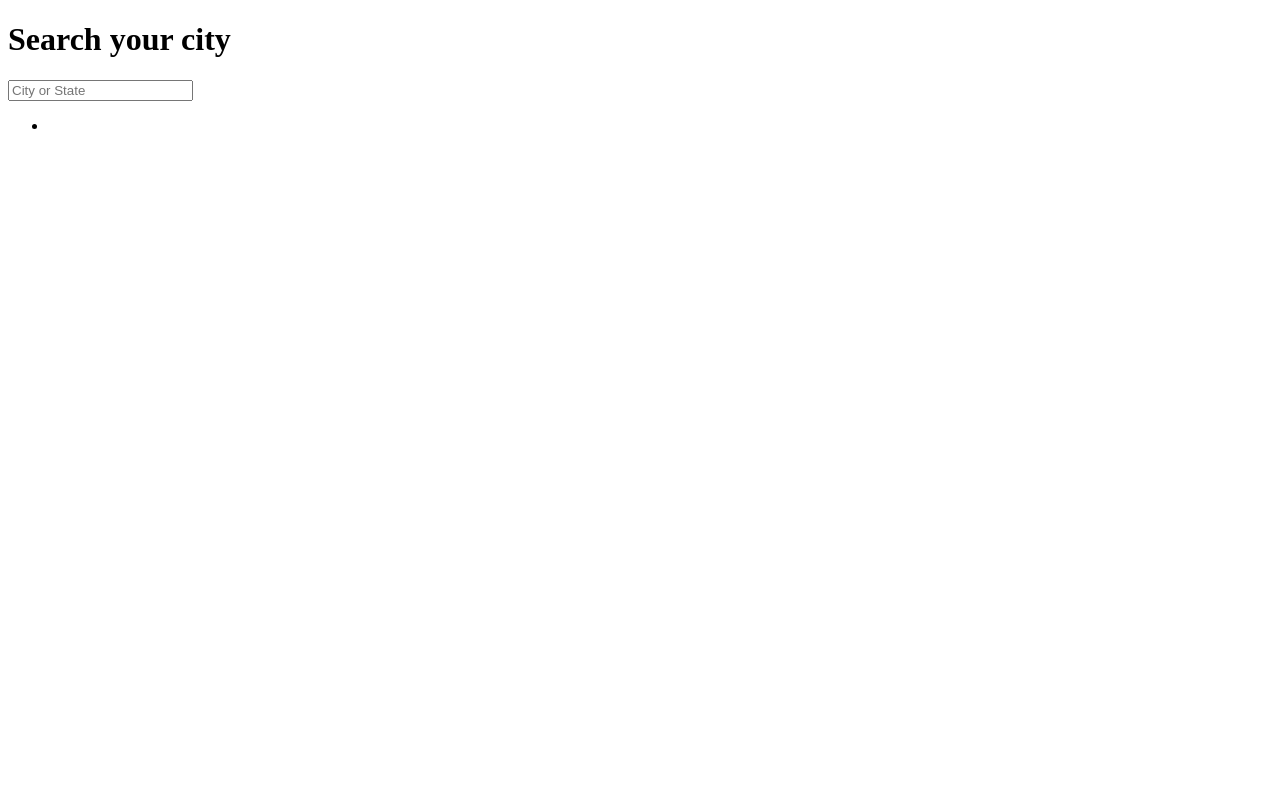
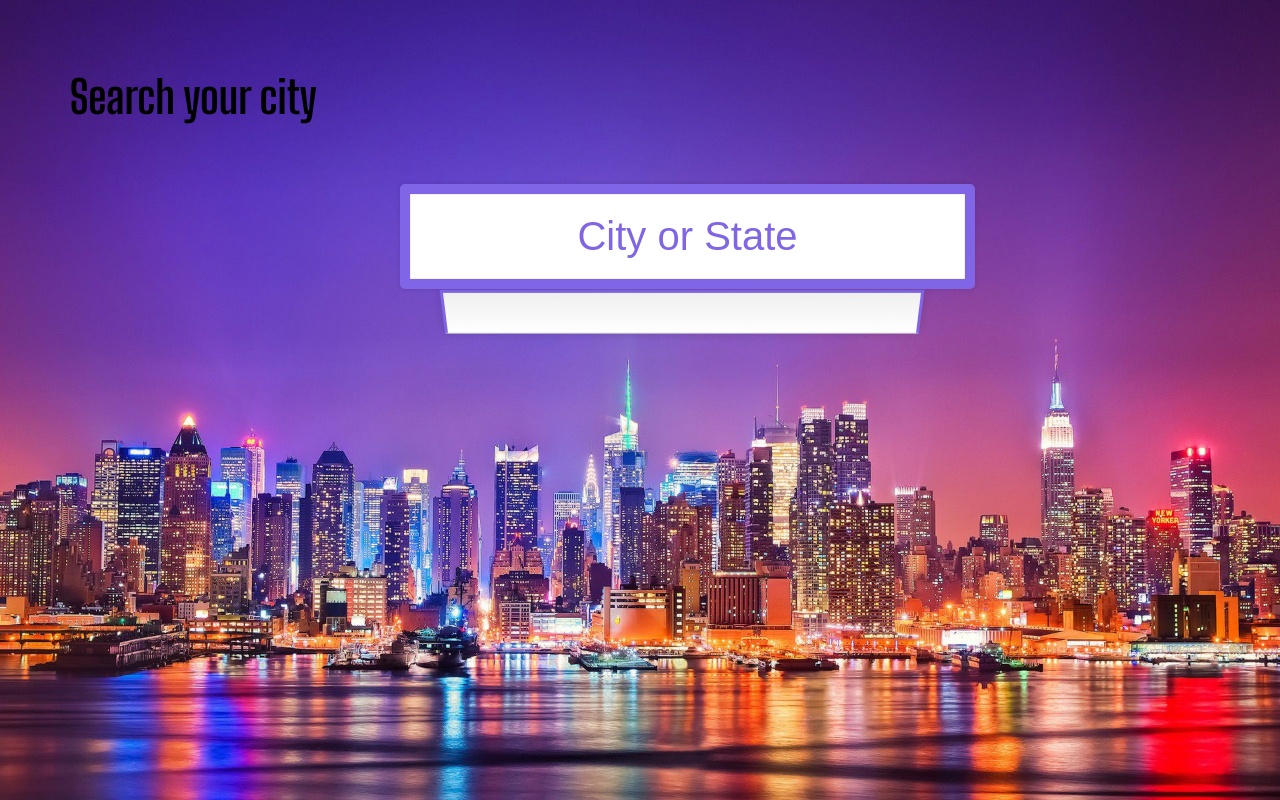
Before and after one commit to adharamonzon/reto-6-js-ajax, a plain HTML site: page index.html in a window 1280 px wide. Drawn offline with Linux system fonts and the light colour scheme; no server answers.

Commit message:
add styles

```diff
--- a/css/main.css
+++ b/css/main.css
@@ -1,3 +1,83 @@
+* {
+  padding: 0;
+  margin: 0;
+  box-sizing: border-box;
+}
+.main {
+  background-image: url(./images/background.jpg);
+  background-size: cover;
+  background-position: center;
+  height: 100vh;
+  overflow: hidden;
+  font-family: 'Big Shoulders Display', cursive;
+}
+
+.title {
+  font-size: 45px;
+  padding-top: 70px;
+  margin-left: 70px;
+}
+.form {
+  max-width: 400px;
+  margin: 50px auto;
+}
+
+.search {
+  align-self: center;
+  padding: 20px;
+  margin: 0;
+  text-align: center;
+  outline: 0;
+  border: 10px solid #8065e6;
+  left: -10%;
+  position: relative;
+  top: 10px;
+  z-index: 2;
+  border-radius: 5px;
+  font-size: 40px;
+  box-shadow: 0 0 5px rgba(0, 0, 0, 0.12), inset 0 0 2px rgba(0, 0, 0, 0.19);
+}
+.search::placeholder {
+  color: #8065e6;
+}
+.suggestions {
+  margin: -42px;
+  padding: 0;
+  position: relative;
+  height: 481px;
+  overflow-y: scroll;
+}
+.suggestions::-webkit-scrollbar {
+  display: none;
+}
+.list-item {
+  width: 480px;
+  position: relative;
+  left: 35.5%;
+  border: solid 3px #8065e6;
+  font-family: 'Big Shoulders Display', cursive;
+  font-size: 20px;
+  list-style: none;
+  border-bottom: 1px solid #d8d8d8;
+  box-shadow: 0 0 10px rgba(0, 0, 0, 0.14);
+  margin: 0;
+  padding: 20px;
+  transition: 0.2s;
+  display: flex;
+  justify-content: space-between;
+  text-transform: capitalize;
+}
+
+.suggestions li:nth-child(even) {
+  transform: perspective(100px) rotateX(3deg) translateY(2px) scale(1.001);
+  background: linear-gradient(to bottom, #ffffff 0%, #efefef 100%);
+}
+
+.suggestions li:nth-child(odd) {
+  transform: perspective(100px) rotateX(-3deg) translateY(3px);
+  background: linear-gradient(to top, #ffffff 0%, #efefef 100%);
+}
+
 .hl {
-  text-decoration-color: yellow;
+  background: #8065e6;
 }
--- a/index.html
+++ b/index.html
@@ -4,16 +4,20 @@
     <meta charset="UTF-8" />
     <meta name="viewport" content="width=device-width, initial-scale=1.0" />
     <link rel="stylesheet" href="./css/main.css" />
+    <link rel="preconnect" href="https://fonts.gstatic.com" />
+    <link href="https://fonts.googleapis.com/css2?family=Big+Shoulders+Display:wght@400;500;600;700&display=swap" rel="stylesheet" />
     <title>Search your city</title>
   </head>
   <body>
-    <h1>Search your city</h1>
-    <form>
-      <input class="search" type="text" placeholder="City or State" />
-    </form>
-    <ul class="suggestions">
-      <li class="list-item"></li>
-    </ul>
+    <main class="main">
+      <h1 class="title">Search your city</h1>
+      <form class="form">
+        <input class="search" type="text" placeholder="City or State" />
+      </form>
+      <ul class="suggestions">
+        <li class="list-item"></li>
+      </ul>
+    </main>
     <script src="./js/main.js"></script>
   </body>
 </html>
--- a/js/main.js
+++ b/js/main.js
@@ -32,10 +32,10 @@ function displayMatches () {
   const matchArray = findMatches(this.value, cities);
   const html = matchArray.map((place) => {
     const regex = new RegExp(this.value, 'gi');
-    const cityName = place.city.replace(regex, `<mark class="hl">${this.value}</mark>`)
-    const stateName = place.state.replace(regex, `<mark class="hl">${this.value}</mark>`)
+    const cityName = place.city.replace(regex, `<span class="hl">${this.value}</span>`)
+    const stateName = place.state.replace(regex, `<span class="hl">${this.value}</span>`)
     return `
-    <li>
+    <li class='list-item'>
     <p class='name'>${cityName}, ${stateName}</p>
     <p class='population'>${numberWithCommas(place.population)}</p>
     </li>
```
Also changed, not shown: css/images/background.jpg (added).
